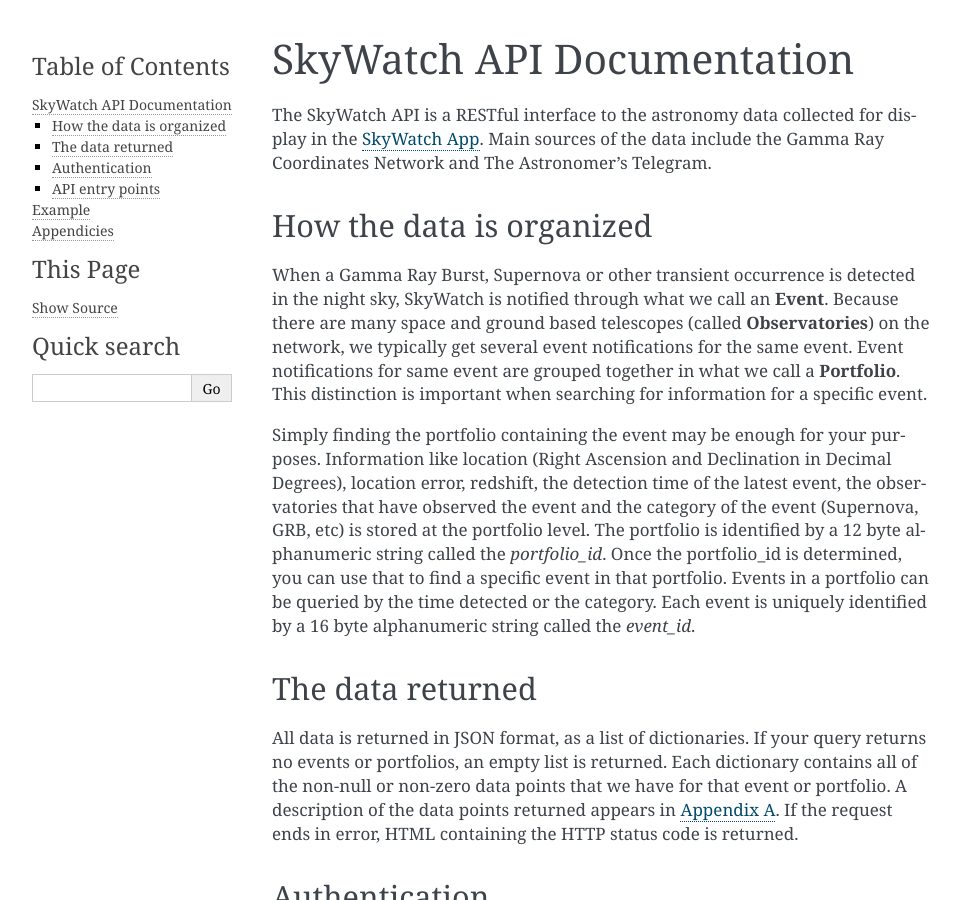
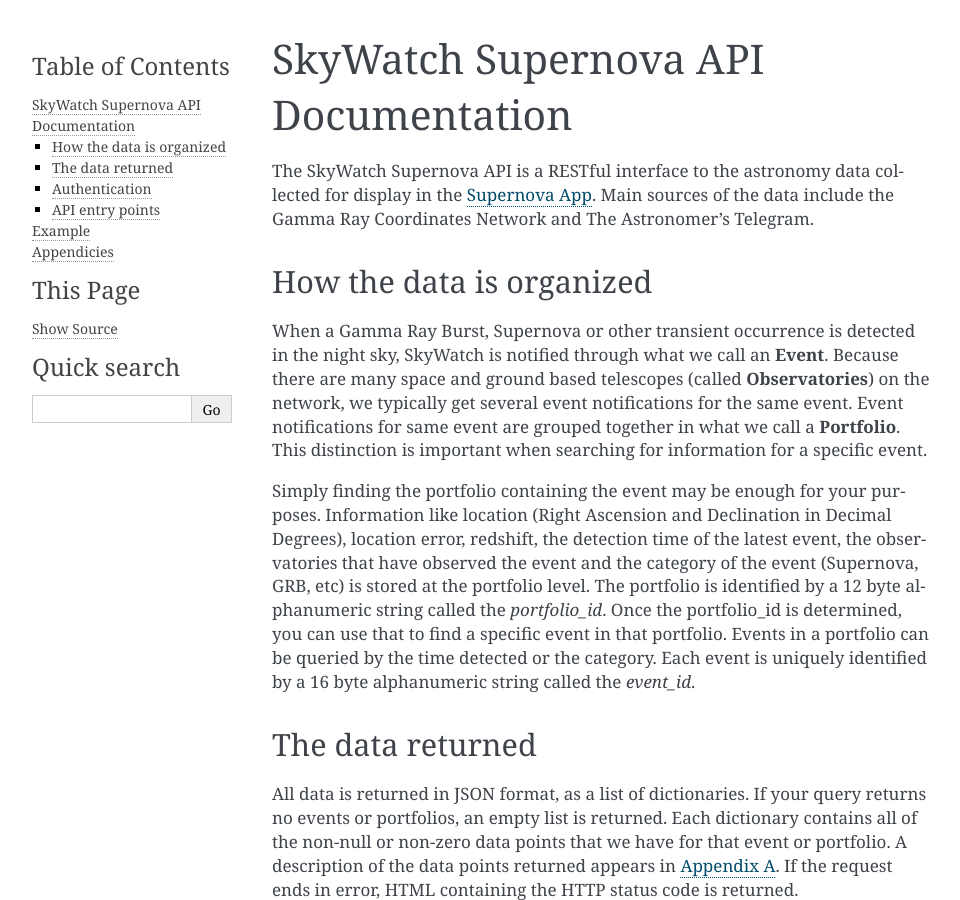
Before and after one commit to rolandsing/SkyWatch-API-Docs, a Sphinx documentation site: the page built from docs/index.rst, in a window 1280 px wide and 900 px high. Shown: the whole window, without its empty margins (148-1108 px from the left). Built offline with Sphinx 7.4.7, drawn with Linux system fonts in a browser that asks for light colours.

Commit message:
Rebranding SkyWatch to Supernova

```diff
--- a/docs/index.rst
+++ b/docs/index.rst
@@ -1,6 +1,6 @@
-SkyWatch API Documentation
-==========================
-The SkyWatch API is a RESTful interface to the astronomy data collected for display in the `SkyWatch App <https://app.skywatch.co/>`_.
+SkyWatch Supernova API Documentation
+====================================
+The SkyWatch Supernova API is a RESTful interface to the astronomy data collected for display in the `Supernova App <https://supernova.skywatch.co/>`_.
 Main sources of the data include the Gamma Ray Coordinates Network and The Astronomer's Telegram.
 
 How the data is organized
```
